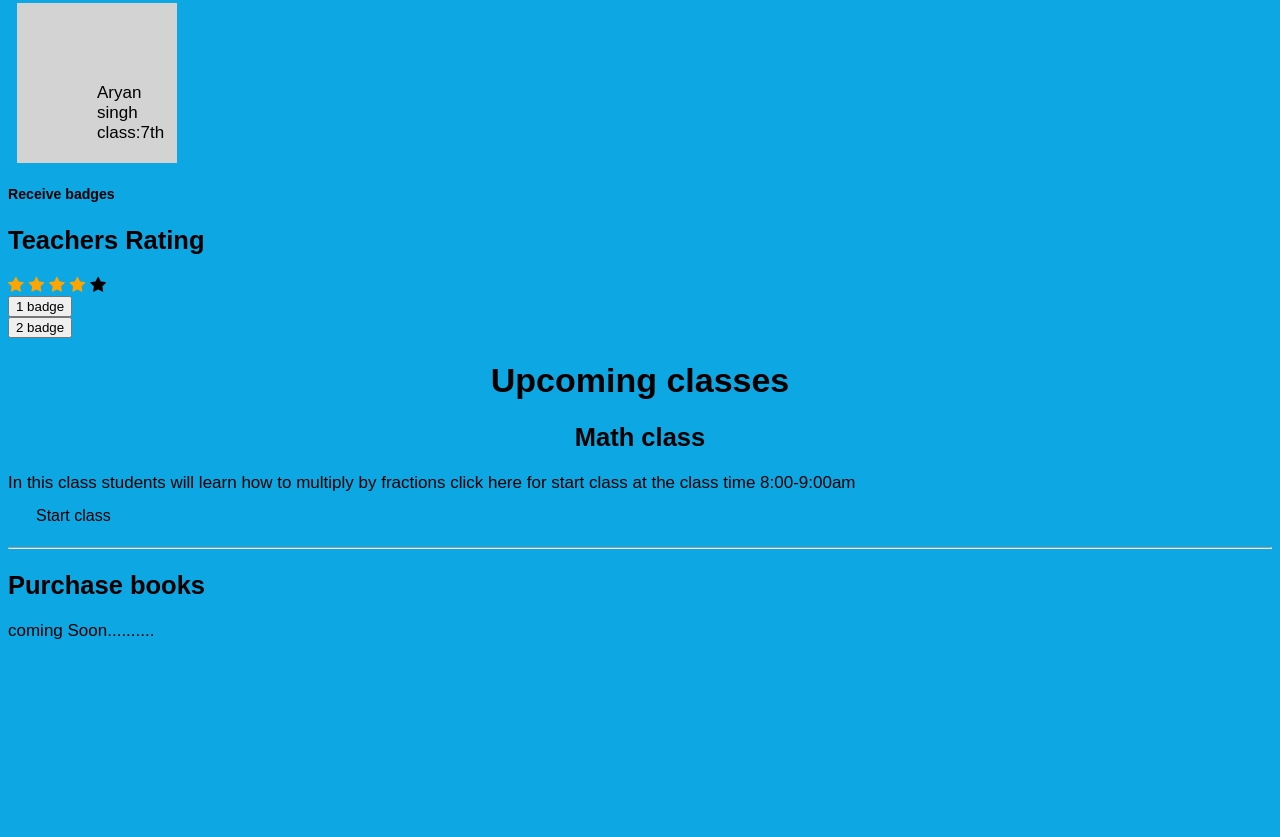
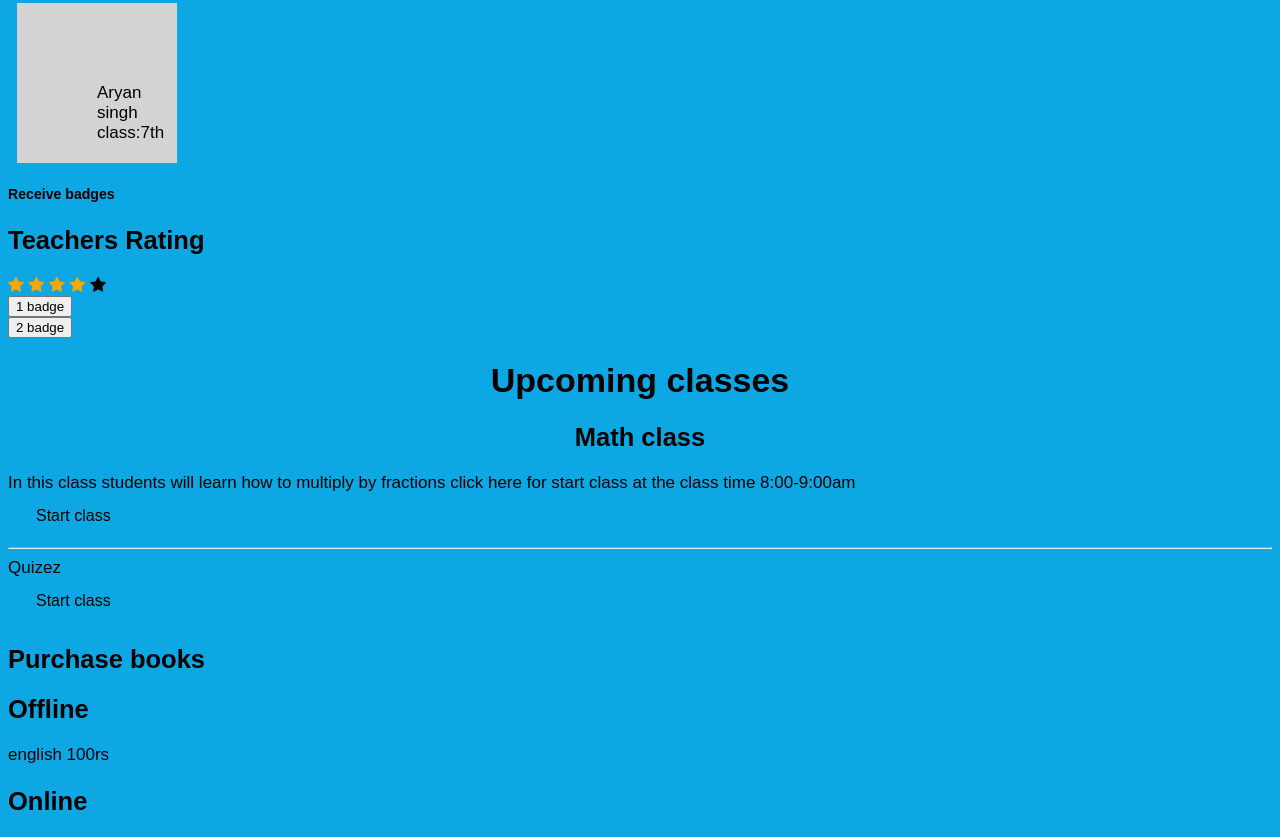
Before and after one commit to Ishaansingh/Studentd1dashboard, a plain HTML site: page Index.html in a window 1280 px wide. Shown: the part 415-1252 px from the top of the page. Before the commit the page ends 1064 px from the top, so only its background shows below. Drawn offline with Linux system fonts and the light colour scheme.

Commit message:
Add files via upload

```diff
--- a/Index.html
+++ b/Index.html
@@ -1,6 +1,7 @@
 <!DOCTYPE html>
 <html>
 <head>
+
     <!DOCTYPE HTML>
 <html>
 <head>
@@ -263,8 +264,14 @@ at the
 </html>
 
 <hr>
+Quizez
+<form action="https://quiz7th.netlify.app/">
+  <button class="btn warning">Start class</button>
+   </form>
 
 <h2>Purchase books</h2>
-coming Soon..........
+<h2>Offline</h2>
+english 100rs
+         <h2>Online</h2>
 </body>
 </html>
```
